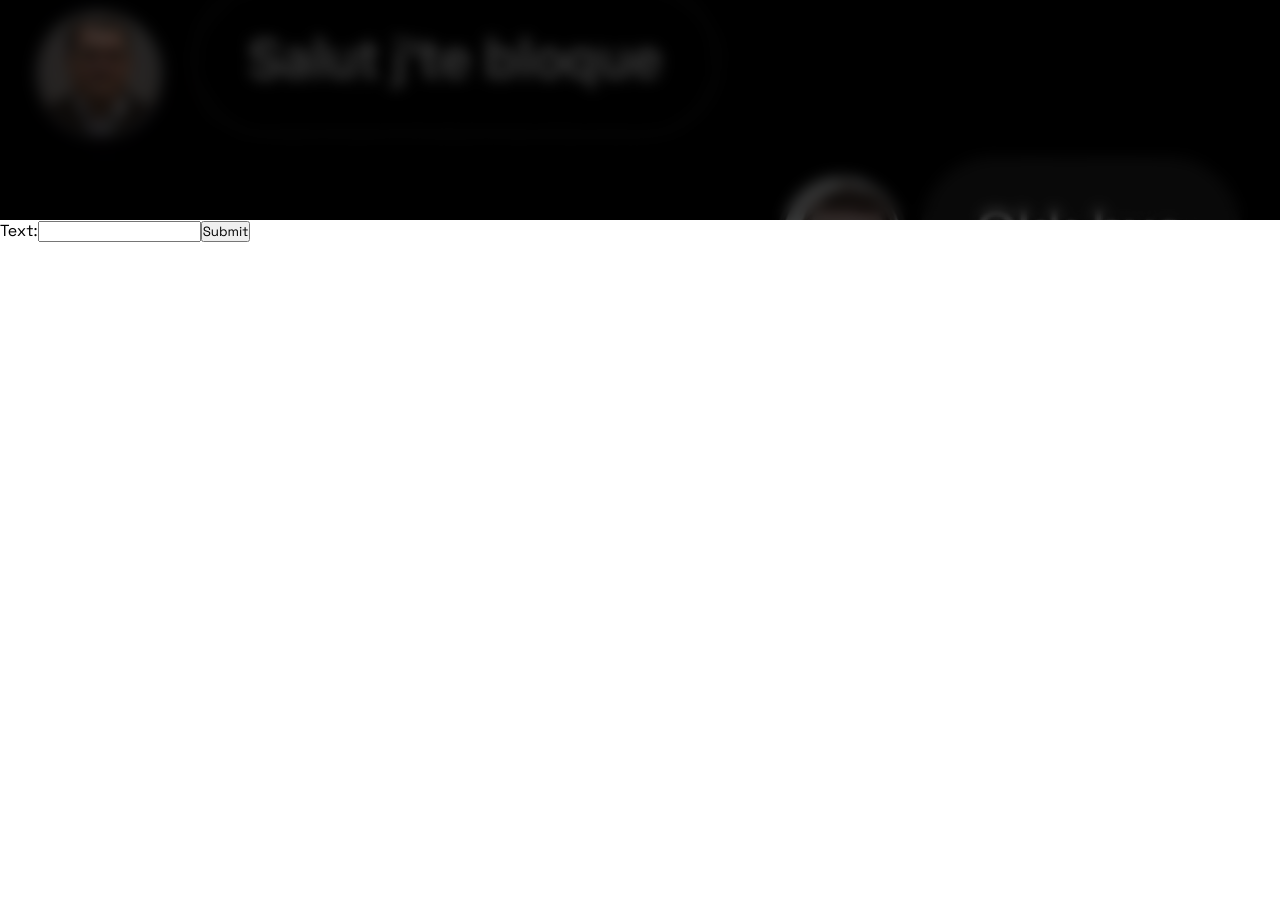
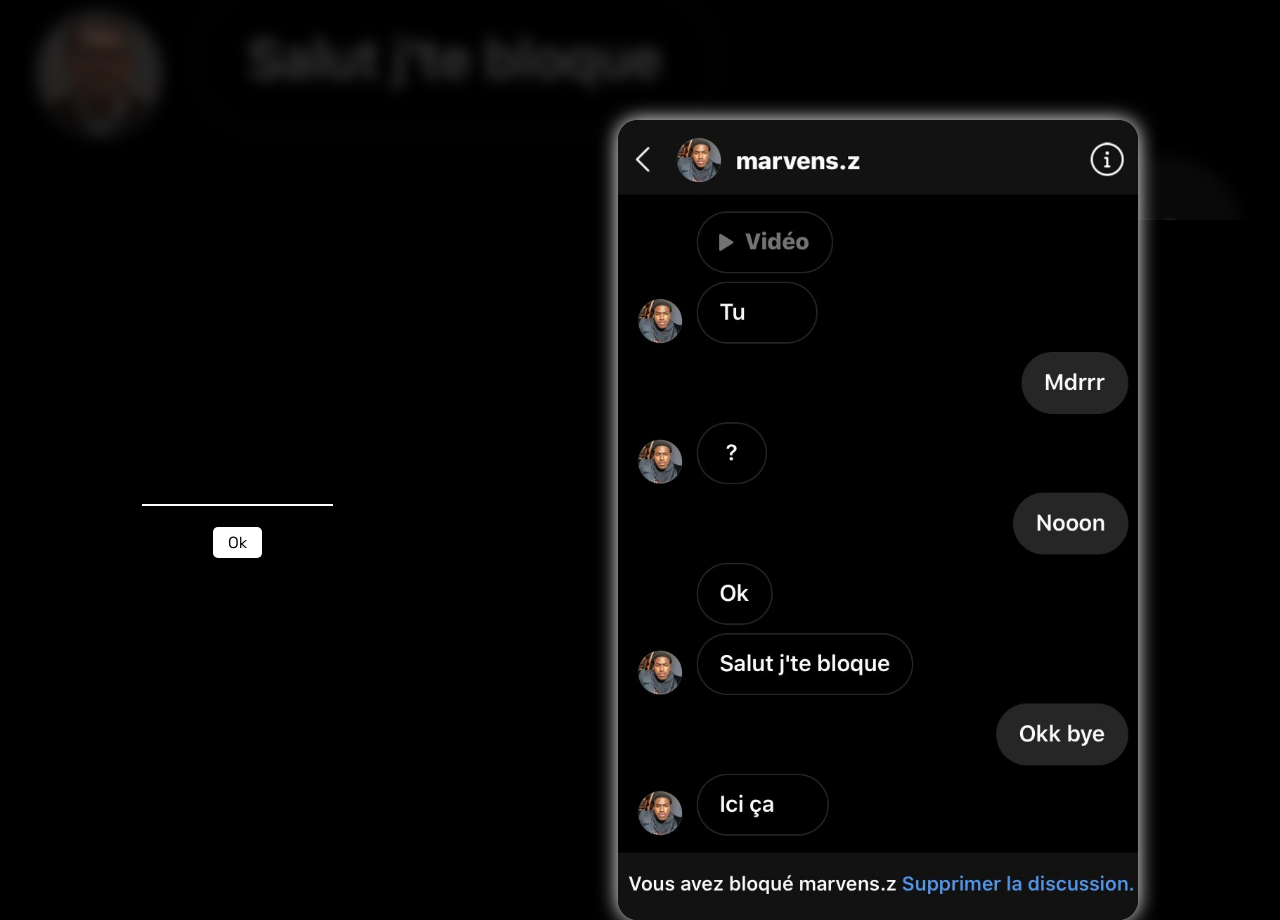
Before and after one commit to 0BAB1/icica, a React (Create React App) app: page / in a window 1280 px wide. Shown: the part 580-1500 px from the top of the page. Before the commit the page ends 822 px from the top, so only its background shows below. Built offline with nearby package versions, Linux system fonts and the light colour scheme.

Commit message:
added form and image

```diff
--- a/src/components/Banner.js
+++ b/src/components/Banner.js
@@ -5,7 +5,7 @@ function Banner() {
     const [mouseCoordinates, setMouseCoordinates] = useState("0px, 0px");
 
     const mouseMoveHandler = (event) => {
-        setMouseCoordinates(`${event.clientX/100 -10}px ${event.clientY/100 -10}px`);
+        setMouseCoordinates(`${event.clientX/50 -20}px ${event.clientY/50 -20}px`);
     }
 
   	useEffect(()=>{
--- a/src/components/Editor.js
+++ b/src/components/Editor.js
@@ -7,19 +7,20 @@ function Editor() {
         setText(event.target.value.slice(0, 10));
     };
 
-    const handleSubmit = (event) => {
-        event.preventDefault();
-        // Do something with the text, like send it to a server or update the image
-    };
-
     return (
         <div className='Editor'>
-            <form onSubmit={handleSubmit}>
+            <form
+                component="form"
+                sx={{
+                    '& > :not(style)': { m: 1, width: '25ch'},
+                }}
+                noValidate
+                autoComplete="off"
+            >
                 <label>
-                    Text:
-                    <input type='text' value={text} onChange={handleTextChange} maxLength={10} />
+                    <input onChange={handleTextChange} type="text"/>
                 </label>
-                <button type='submit'>Submit</button>
+                <button>Ok</button>
             </form>
             <div className='Image'>
                 {text}
--- a/src/index.css
+++ b/src/index.css
@@ -5,6 +5,10 @@
   margin: 0;
   font-family: 'IBM Plex Serif', serif;
   font-family: 'Space Grotesk', sans-serif;
+}
+
+body{
+  background-color: black;
 }
 
 /* Header stuff */
@@ -70,3 +74,65 @@
   font-size: 1.4em;
   margin-top: 5vw;
 }
+
+/* editor stuff */
+
+.Editor{
+  height: 75vh;
+  display: flex;
+  width: 100vw;
+  justify-content: space-around;
+  align-items: center;
+  background-color: black;
+  color: white;
+}
+
+.Editor form{
+  height:  75px;
+  display: flex;
+  align-items: center;
+  justify-content: space-between;
+  flex-direction: column;
+}
+
+.Image{
+  height: 100vh;
+  aspect-ratio: 0.65;
+  background-image: url('assets/modifiable.png');
+  background-size: cover;
+  border-radius: 20px;
+  box-shadow: 0px 0px 20px white;
+}
+
+button{
+  transition: all 0.4s;
+  font-size: 1em;
+  background-color: white;
+  color: black;
+  border: none;
+  border-radius: 5px;
+  padding: 5px 15px;
+  width: fit-content;
+}
+
+button:hover{
+  transition: all 0.4s;
+  background-color: black;
+  color: white;
+  box-shadow: 0 0 10px white;
+}
+
+input[type="text"]{
+  box-shadow: none;
+  background-color: black;
+  border-top: none;
+  border-left: none;
+  border-right: none;
+  border-bottom: 2px solid white;
+  color: white;
+  font-size: 1em;
+}
+
+input:focus{
+  outline: none;
+}
```
Also changed, not shown: src/App.js (line endings or trailing spaces), src/assets/icica.jpg (added), src/assets/modifiable.png (added).
